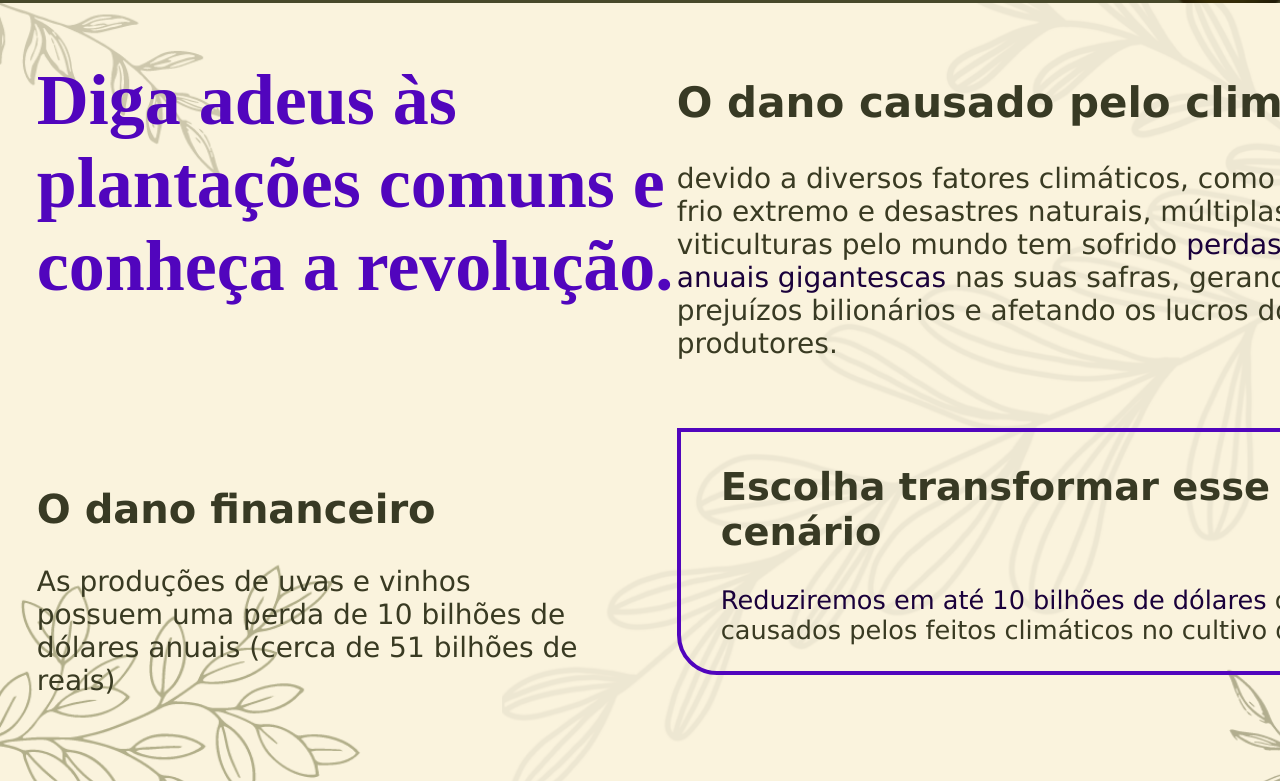
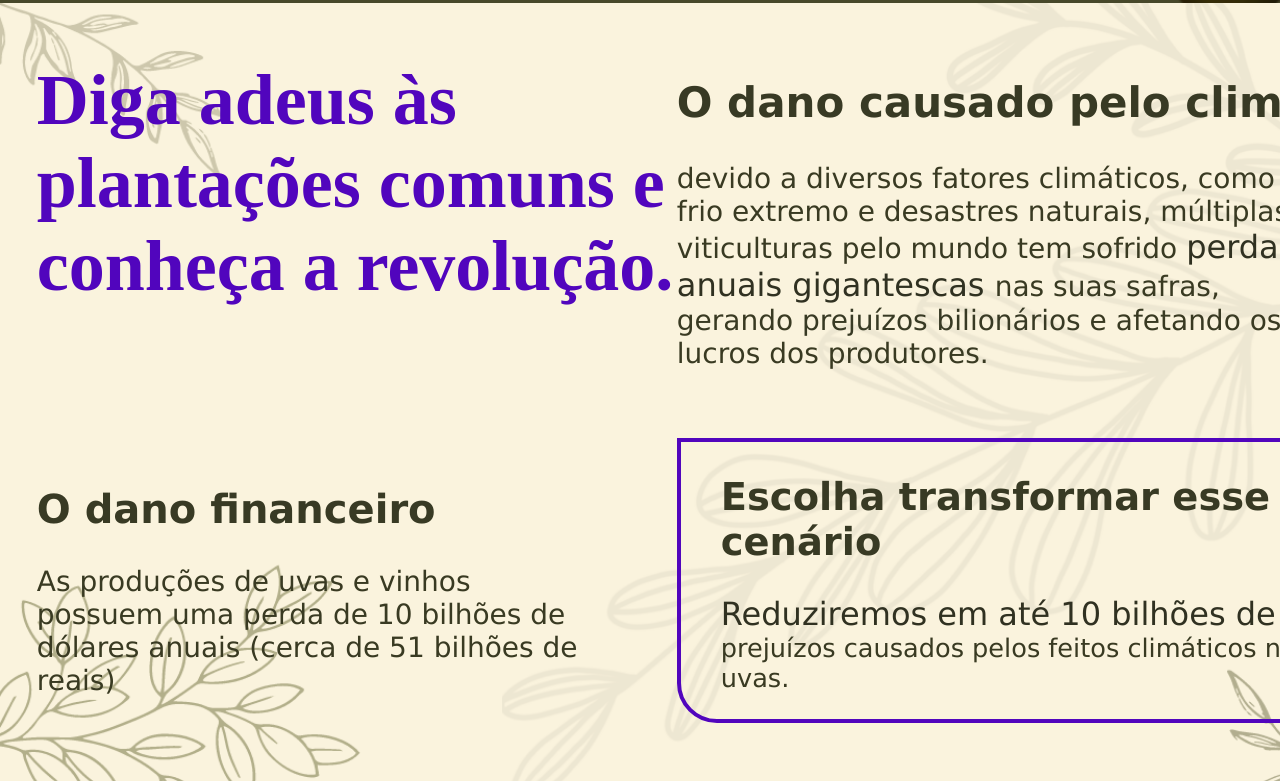
Before and after one commit to JuliaOJustino/vinTech_web, a plain HTML site: page ProdutoVintech/html/vintec.html in a window 1280 px wide. Shown: the part 858-1639 px from the top of the page. Drawn offline with Linux system fonts and the light colour scheme; a web font is replaced by a local one.

Commit message:
direitos menor

```diff
--- a/ProdutoVintech/css/style_vintech.css
+++ b/ProdutoVintech/css/style_vintech.css
@@ -389,6 +389,7 @@ li{
     display: flex;
     justify-content: center;
     justify-content: space-evenly;
+    margin-bottom: 8vh;
 }
 
 .fale_conosco span{
@@ -410,9 +411,9 @@ li{
     color: #28015e;
 }
 
-.roxo{
-    margin-top: 25vh;
-    color: #1a013b;
+span.roxo{
+    color:#303121;
+    font-size: 4vh;
 }
 
 .escuro{
```
